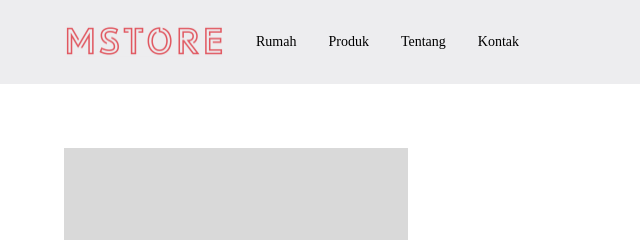
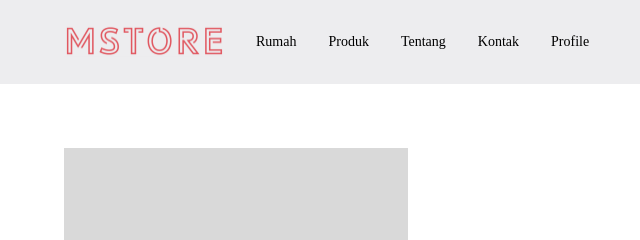
Before and after one commit to BangSann/Alterra-Yosan, a plain HTML site: page index.html in a window 1280 px wide. Shown: the top 240 px of the page, 0-640 px from the left. Drawn offline with nearby package versions, Linux system fonts and the light colour scheme.

Commit message:
add profile to nav

```diff
--- a/index.html
+++ b/index.html
@@ -23,6 +23,7 @@
                             <li>Produk</li>
                             <li>Tentang</li>
                             <li>Kontak</li>
+                            <li>Profile</li>
                         </ul>
                     </div>
                 </div>
```
